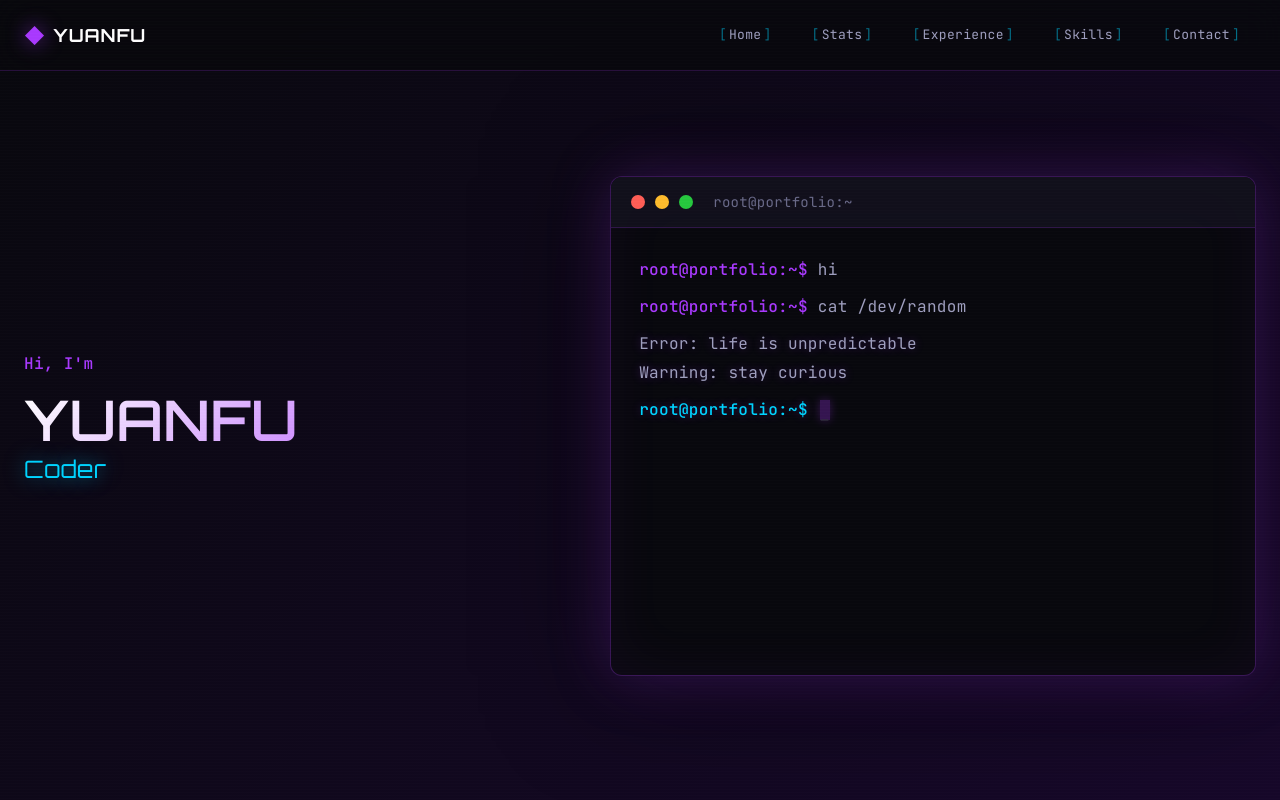
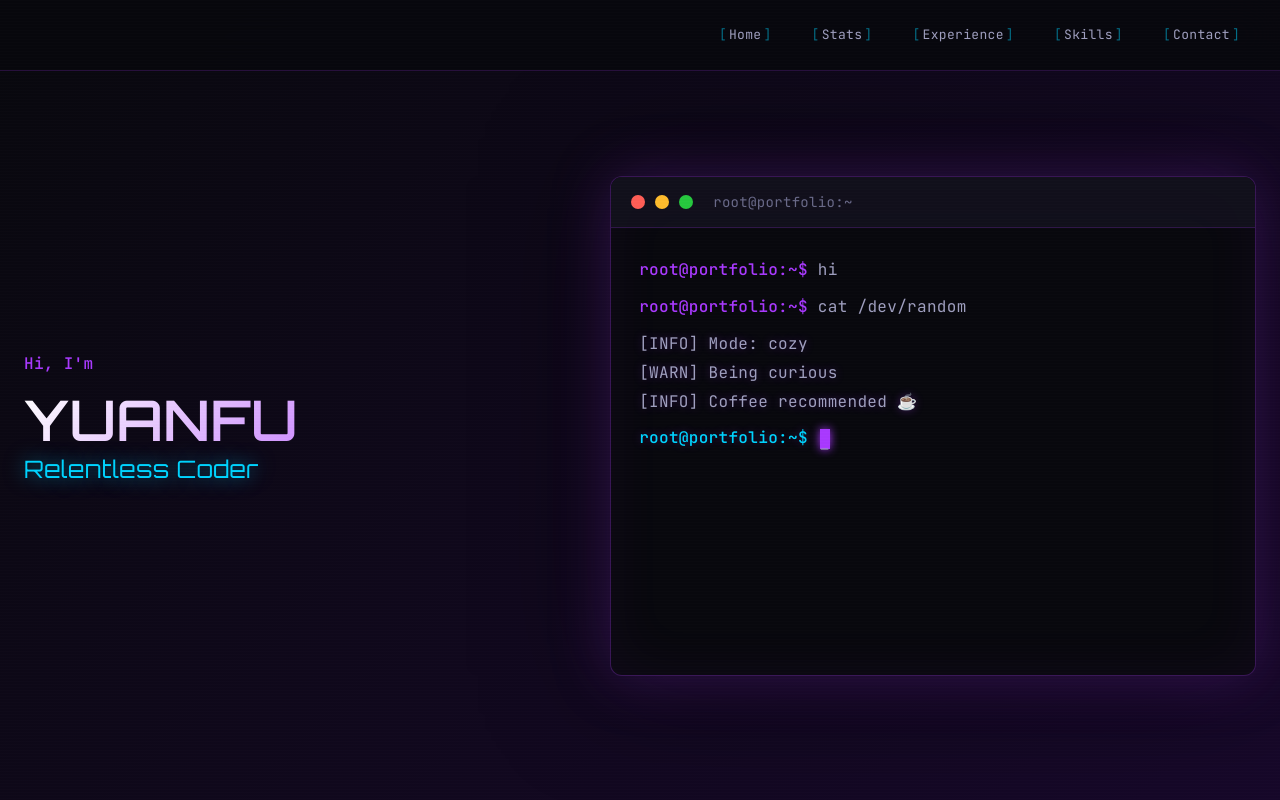
Before and after one commit to YuanfuC/PageForMe, a Vue app: page / in a window 1280 px wide. Shown: the top 800 px of the page. Built offline with nearby package versions, Linux system fonts and the light colour scheme.

Commit message:
Update to 1.0.0

```diff
--- a/src/App.vue
+++ b/src/App.vue
@@ -1,5 +1,5 @@
 <script setup lang="ts">
-import { computed } from 'vue'
+import { computed, ref, onMounted, onUnmounted } from 'vue'
 import { useRoute } from 'vue-router'
 import Terminal from './components/Terminal.vue'
 import StatsSection from './components/StatsSection.vue'
@@ -8,13 +8,14 @@ import SkillsSection from './components/SkillsSection.vue'
 import ContactSection from './components/ContactSection.vue'
 import portfolioData from './models/portfolio.json'
 import Lobster from './views/Lobster.vue'
-import { ref, onMounted } from 'vue'
 
 const route = useRoute()
 const isLobsterPage = computed(() => route.path === '/lobster')
 
 const isVisible = ref(false)
 const isMenuOpen = ref(false)
+const isHeroVisible = ref(true)
+const subtitleRef = ref<HTMLElement | null>(null)
 
 const navLinks = [
   { name: 'Home', href: '#home' },
@@ -24,10 +25,28 @@ const navLinks = [
   { name: 'Contact', href: '#contact' }
 ]
 
+const handleScroll = () => {
+  const navbar = document.querySelector('.navbar')
+  if (subtitleRef.value && navbar) {
+    const subtitleRect = subtitleRef.value.getBoundingClientRect()
+    const navbarHeight = (navbar as HTMLElement).offsetHeight
+
+    // Show logo when Relentless Coder reaches/passes navbar
+    // Hide when above navbar (visible in hero)
+    const showLogo = subtitleRect.top <= navbarHeight
+    isHeroVisible.value = !showLogo
+  }
+}
+
 onMounted(() => {
   setTimeout(() => {
     isVisible.value = true
   }, 100)
+  window.addEventListener('scroll', handleScroll)
+})
+
+onUnmounted(() => {
+  window.removeEventListener('scroll', handleScroll)
 })
 </script>
 
@@ -43,7 +62,7 @@ onMounted(() => {
     <!-- Navigation Bar -->
     <nav class="navbar">
       <div class="nav-container">
-        <a href="/" class="nav-logo">
+        <a href="/" class="nav-logo" :class="{ hidden: isHeroVisible }">
           <span class="logo-icon">◆</span>
           <span class="logo-text">YUANFU</span>
         </a>
@@ -96,7 +115,7 @@ onMounted(() => {
               <span class="hero-greeting">Hi, I'm</span>
               <span class="hero-name">YUANFU</span>
             </h1>
-            <p class="hero-subtitle">{{ portfolioData.profile.title }}</p>
+            <p ref="subtitleRef" class="hero-subtitle">{{ portfolioData.profile.title }}</p>
           </div>
           <Terminal />
         </div>
@@ -137,6 +156,7 @@ onMounted(() => {
     <!-- Footer -->
     <footer class="footer">
       <p>&copy; 2026 浙ICP备2026019344号-1</p>
+      <p class="version">v1.0.0</p>
     </footer>
   </div>
 </template>
@@ -161,7 +181,7 @@ onMounted(() => {
   left: 0;
   right: 0;
   z-index: var(--z-modal, 1000);
-  background: rgba(10, 10, 15, 0.9);
+  background: rgba(10, 10, 15, 0.95);
   backdrop-filter: blur(20px);
   -webkit-backdrop-filter: blur(20px);
   border-bottom: 1px solid rgba(170, 59, 255, 0.2);
@@ -196,6 +216,11 @@ onMounted(() => {
   font-weight: 700;
   color: var(--text-h, #ffffff);
   letter-spacing: 0.05em;
+}
+
+.nav-logo.hidden {
+  opacity: 0;
+  pointer-events: none;
 }
 
 .nav-links {
@@ -369,6 +394,11 @@ section {
   margin: 12px 0;
 }
 
+.version {
+  opacity: 0.6;
+  font-size: 12px;
+}
+
 .slogan {
   font-family: var(--font-heading, 'Orbitron', sans-serif);
   font-size: 14px;
--- a/src/models/portfolio.json
+++ b/src/models/portfolio.json
@@ -1,7 +1,7 @@
 {
   "profile": {
     "name": "YUANFU",
-    "title": "Coder",
+    "title": "Relentless Coder",
     "tagline": "iOS Native • JavaScript • Multimedia",
     "bio": "iOS native developer with a passion for JavaScript. Focused on pan-frontend development, native audio/video processing, and multimedia applications.",
     "terminal": {
@@ -13,7 +13,7 @@
       ],
       "intro": [
         "",
-        "Error: life is unpredictable\nWarning: stay curious\nInfo: coffee recommended",
+        "[INFO] Mode: cozy\n[WARN] Being curious\n[INFO] Coffee recommended ☕️",
         "anonymous"
       ]
     }
```
